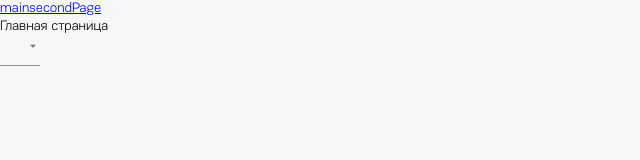
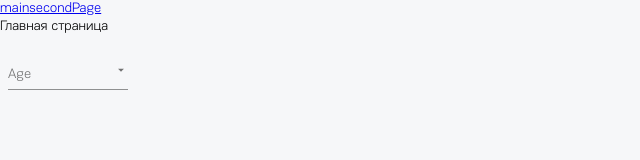
Before and after one commit to koekto93/shbrocker, a React (Create React App) app: page /mainPage in a window 1280 px wide. Shown: the top 160 px of the page, without its empty margins (0-640 px from the left). Built offline with nearby package versions, Linux system fonts and the light colour scheme; the HTML template or start-up script is replaced by a standard one; what react-router-redux would draw is missing.

Commit message:
ыенду

```diff
--- a/src/components/_common/Select/index.js
+++ b/src/components/_common/Select/index.js
@@ -1,7 +1,14 @@
 import React from 'react';
-import { Select as MuiSelect, MenuItem } from '@material-ui/core';
-import { createMuiTheme } from '@material-ui/core/styles';
+import { Select as MuiSelect, MenuItem, FormControl, InputLabel } from '@material-ui/core';
+import { createMuiTheme, makeStyles } from '@material-ui/core/styles';
 import { ThemeProvider } from '@material-ui/styles';
+
+const useStyles = makeStyles(theme => ({
+	formControl: {
+		margin: theme.spacing(1),
+		minWidth: 120,
+	},
+}));
 
 const theme = createMuiTheme({
 	typography: {
@@ -11,6 +18,7 @@ const theme = createMuiTheme({
 });
 
 const Select = () => {
+	const classes = useStyles();
 	const [values, setValues] = React.useState({
 		age: '',
 		name: 'hai',
@@ -25,6 +33,8 @@ const Select = () => {
 
 	return (
 		<ThemeProvider theme={theme}>
+			<FormControl className={classes.formControl}>
+				<InputLabel htmlFor="age-simple">Age</InputLabel>
 				<MuiSelect
 					value={values.age}
 					onChange={handleChange}
@@ -37,6 +47,7 @@ const Select = () => {
 					<MenuItem value={20}>Twenty</MenuItem>
 					<MenuItem value={30}>Thirty</MenuItem>
 				</MuiSelect>
+			</FormControl>
 		</ThemeProvider>
 	);
 };
```
Lines whose indentation alone changed are shown as unchanged.
